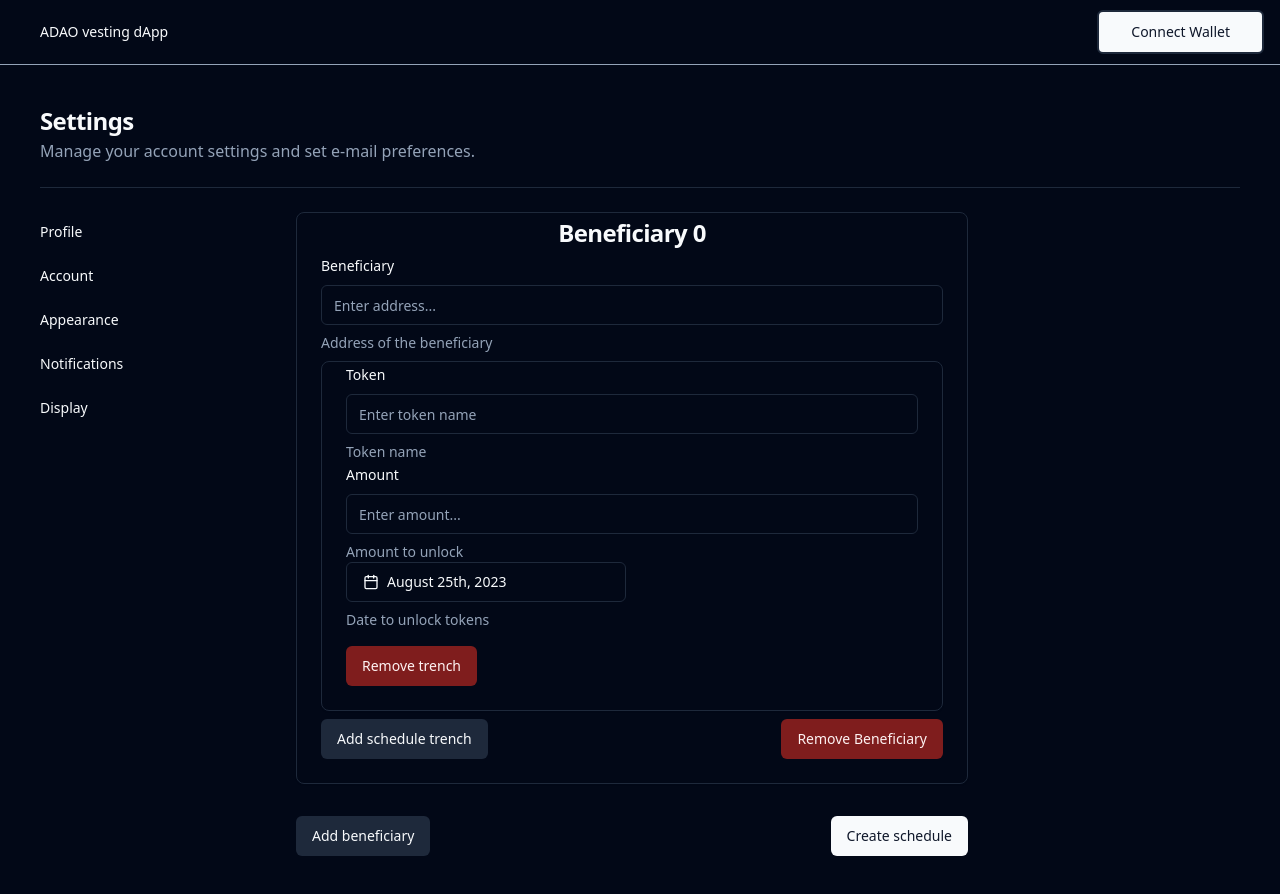
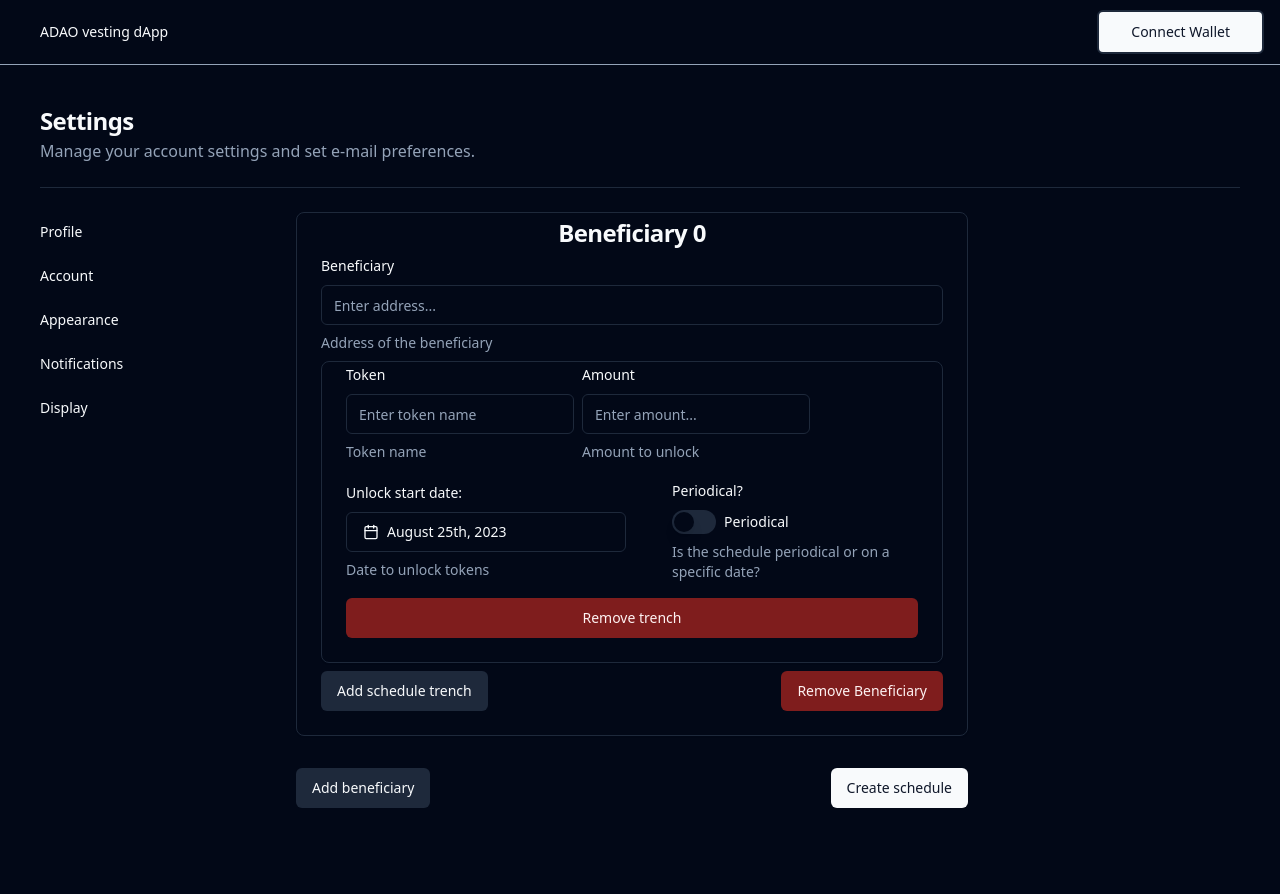
Before and after one commit to ADAOcommunity/cardano-vesting-dApp, a Next.js app in the folder frontend/: page /create in a window 1280 px wide. Shown: the top 894 px of the page. After the commit the page ends 872 px from the top, so only its background shows below. Built offline with nearby package versions, Linux system fonts and the light colour scheme.

Commit message:
Add option for periodical vesting

```diff
--- a/frontend/components/form/create-form.tsx
+++ b/frontend/components/form/create-form.tsx
@@ -47,6 +47,8 @@ const vestingScheduleSchema = z.object(
                             token: z.string().min(2, {
                                 message: "Address must be specified",
                             }),
+                            periodical: z.boolean(),
+                            periodLength: z.number().min(1, { message: "Period length must be greater than 0" }).optional(),
                             amount: z.number().min(0.1, { message: "Amount must be greater than 0" })
                         })
                     )
@@ -69,6 +71,8 @@ const defaultValues: Partial<VestingFormValues> = {
                 {
                     amount: 0,
                     freeDate: new Date(),
+                    periodical: false,
+                    periodLength: 0,
                     token: ""
                 }
             ]
--- a/frontend/components/form/schedule-form.tsx
+++ b/frontend/components/form/schedule-form.tsx
@@ -29,6 +29,8 @@ import { CalendarIcon } from "lucide-react"
 import { format } from "date-fns"
 import { Separator } from "../ui/separator"
 import { Card, CardContent } from "../ui/card"
+import { Switch } from "../ui/switch"
+import { Label } from "../ui/label"
 
 
 
@@ -60,8 +62,9 @@ export function BeneficiarySchedule({ scheduleIndex, onRemove }: Props) {
         <>
             {fields.map((field, index) => (
                 <Card key={field.id} className="my-2" >
-                    <>{console.log({field})}</>
-                    <CardContent>
+                    <>{console.log({ field })}</>
+                    <CardContent className="flex flex-col space-y-4" >
+                        <div className="flex flex-row space-x-2 justify-even items-center">
                             <FormField
                                 control={form.control}
                                 name={`items.${scheduleIndex}.schedule.${index}.token`}
@@ -94,14 +97,17 @@ export function BeneficiarySchedule({ scheduleIndex, onRemove }: Props) {
                                     </FormItem>
                                 )}
                             />
+                        </div>
+                        <div className="flex flex-row space-x-2 justify-even items-center">
                             <FormField
                                 control={form.control}
                                 name={`items.${scheduleIndex}.schedule.${index}.freeDate`}
                                 render={({ field }) => (
                                     <FormItem>
                                         {/* <> {console.log({ field })}</> */}
-                                    {/* <FormLabel>Unlock date</FormLabel> */}
+                                        <FormLabel>Unlock start date: </FormLabel>
                                         <FormControl>
+
                                             <Popover>
                                                 <PopoverTrigger asChild>
                                                     <Button
@@ -132,7 +138,46 @@ export function BeneficiarySchedule({ scheduleIndex, onRemove }: Props) {
                                     </FormItem>
                                 )}
                             />
-                        <Button className="mt-4" variant="destructive" onClick={(e)=>removeBeneficiarySchedule(e, index)} >Remove trench</Button>
+                            <FormField
+                                control={form.control}
+                                name={`items.${scheduleIndex}.schedule.${index}.periodical`}
+                                render={({ field }) => (
+                                    <FormItem>
+                                        <FormLabel>Periodical?</FormLabel>
+                                        <FormControl>
+                                            <div className="flex items-center space-x-2">
+                                                <Switch onCheckedChange={(e)=>form.setValue(`items.${scheduleIndex}.schedule.${index}.periodical`, e)} id="periodical" />
+                                                <Label htmlFor="airplane-mode">Periodical</Label>
+                                            </div>
+                                        </FormControl>
+                                        <FormDescription>
+                                            Is the schedule periodical or on a specific date?
+                                        </FormDescription>
+                                        <FormMessage />
+                                    </FormItem>
+                                )}
+                            />
+
+
+
+                        </div>
+                        {form.getValues(`items.${scheduleIndex}.schedule.${index}.periodical`) && <FormField
+                            control={form.control}
+                            name={`items.${scheduleIndex}.schedule.${index}.periodLength`}
+                            render={({ field }) => (
+                                <FormItem>
+                                    <FormLabel>Frequency (days)</FormLabel>
+                                    <FormControl>
+                                        <Input onChange={(e) => form.setValue(`items.${scheduleIndex}.schedule.${index}.amount`, Number(e.target.value))} type="number" placeholder="Enter frequency in days..." />
+                                    </FormControl>
+                                    <FormDescription>
+                                        How often will this amount be released?
+                                    </FormDescription>
+                                    <FormMessage />
+                                </FormItem>
+                            )}
+                        />}
+                        <Button className="mt-4" variant="destructive" onClick={(e) => removeBeneficiarySchedule(e, index)} >Remove trench</Button>
 
                     </CardContent>
                 </Card>
```
Lines whose indentation alone changed are shown as unchanged.
